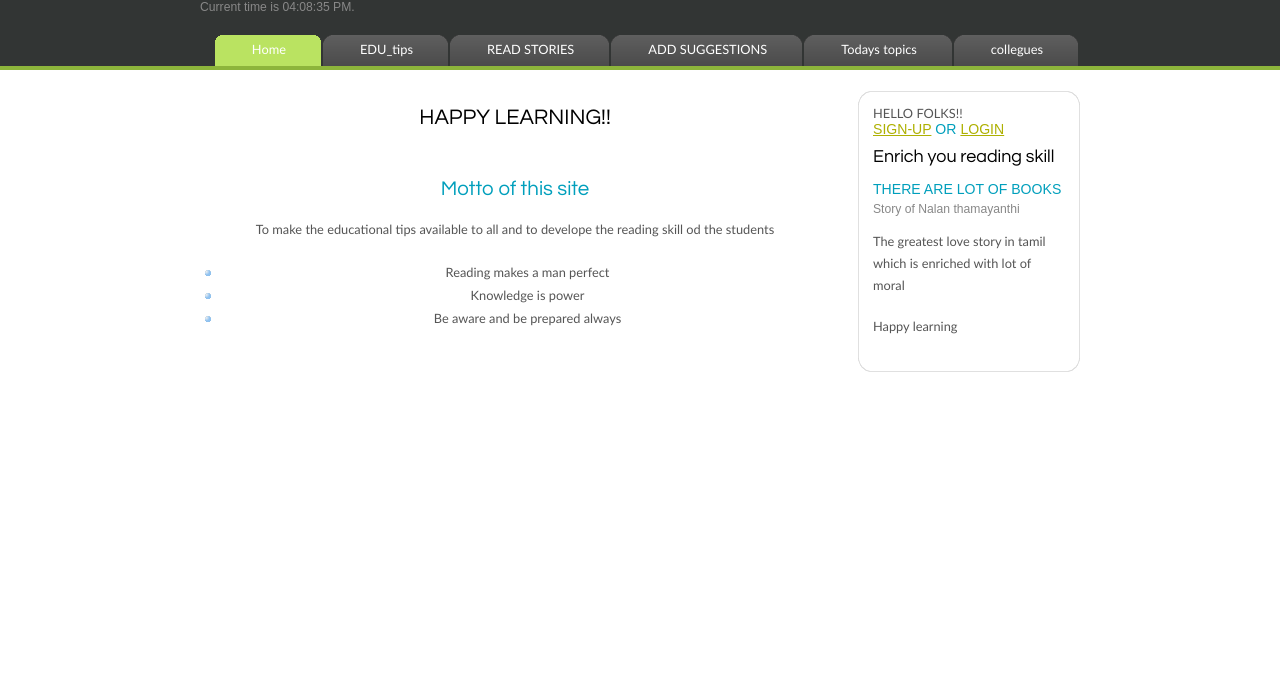
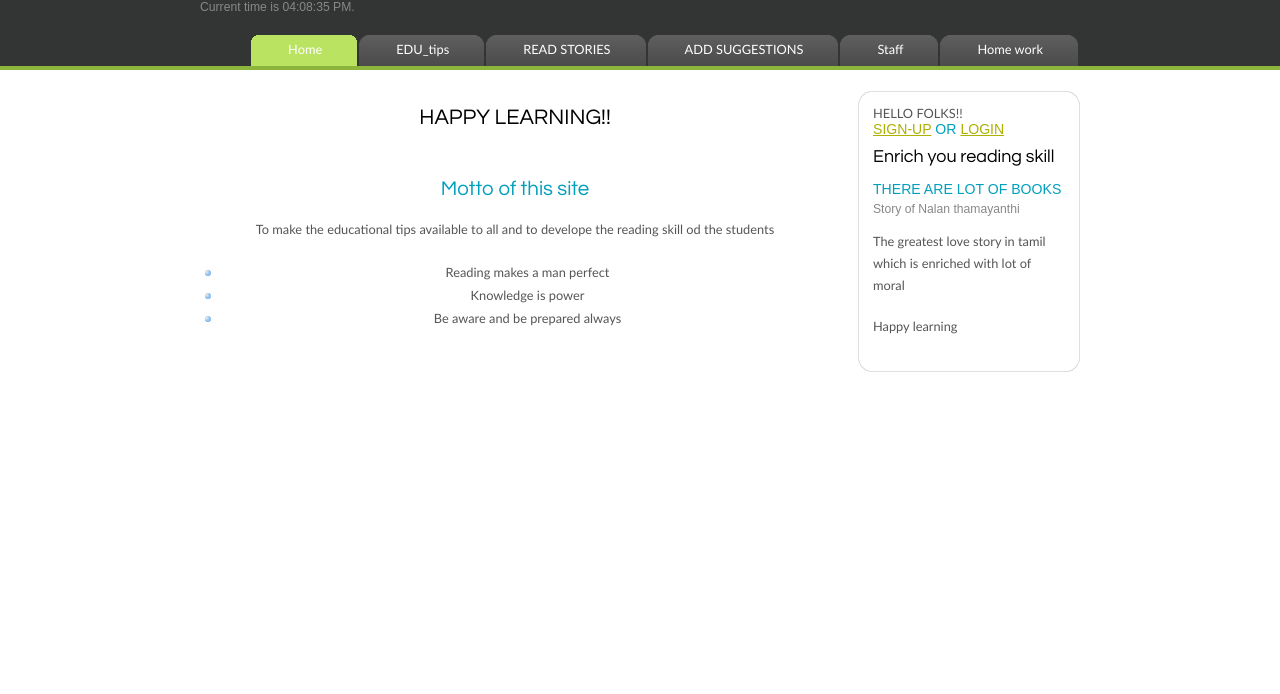
Before and after one commit to Saranya-V-boot/18IT080_SaranyaV_Webtechnolgy, a plain HTML site: page index.html in a window 1280 px wide. Shown: the part 106-800 px from the top of the page. Drawn offline with nearby package versions, Linux system fonts and the light colour scheme; some packages are replaced by stand-ins of ours.

Commit message:
Update index.html

```diff
--- a/index.html
+++ b/index.html
@@ -33,8 +33,8 @@
           <li><a href="edutips.html">EDU_tips</a></li>
           <li><a href="read.html">READ STORIES</a></li>
            <li><a href="fact.html">ADD SUGGESTIONS</a></li>
-		   		  <li ><a href="topics.html">Todays topics</a></li>
-				  <li><a href="collegues.html">collegues</a></li>
+		   		  <li ><a href="s_parser.html">Staff</a></li>
+				  <li><a href="homework.html">Home work</a></li>
 
 		  </ul>
       </div>
@@ -75,6 +75,9 @@
 
 
 
+
+
+
       <div id="content" style =" text-align : center" >
         <!-- insert the page content here -->
         <h1 style =" text-align : center">HAPPY LEARNING!!</h1>
```
